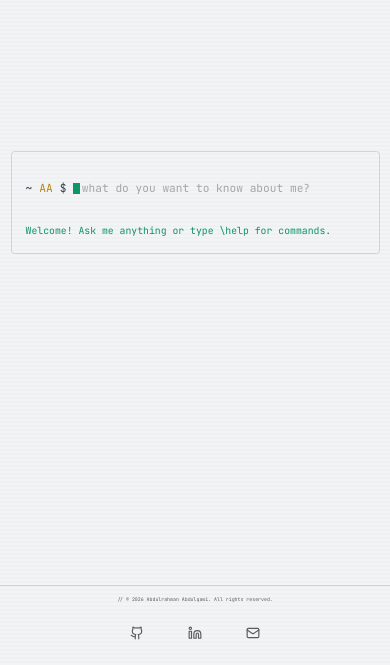
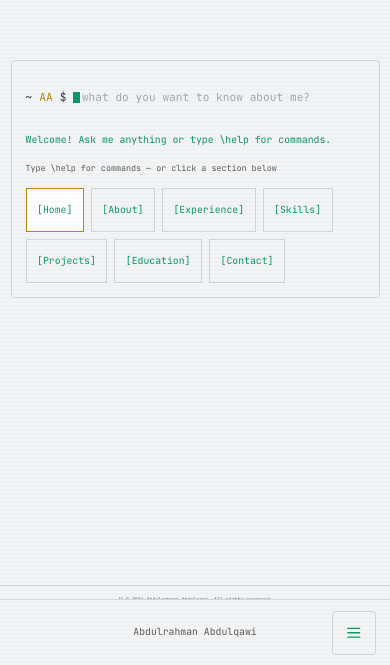
Before and after one commit to AbdulrahmanAbdulqawi/Portfolio-, a React (Vite) app: page / in a window 390 px wide. Shown: the part 179-844 px from the top of the page. Built offline with nearby package versions, Linux system fonts and the light colour scheme.

Commit message:
Mobile UX: bottom nav, menu overlay, swipe-back, boot menu; show section menu below prompt on mobile after boot
Made-with: Cursor

```diff
--- a/src/components/BootScreen.tsx
+++ b/src/components/BootScreen.tsx
@@ -3,7 +3,7 @@ import { useLang } from '../context/LanguageContext';
 import { t } from '../data/translations';
 
 const DURATION_MS = 2500;
-const LINE_INTERVAL_MS = 380;
+const LINE_INTERVAL_MS = 270;
 const FADE_MS = 400;
 
 interface BootScreenProps {
@@ -13,17 +13,17 @@ interface BootScreenProps {
 export const BootScreen: React.FC<BootScreenProps> = ({ onDone }) => {
   const { lang } = useLang();
   const tr = t(lang).boot;
+  const nav = t(lang).nav as Record<string, string>;
   const [done, setDone] = useState(false);
   const [visible, setVisible] = useState(true);
   const [lineIndex, setLineIndex] = useState(0);
   const [progress, setProgress] = useState(0);
 
+  const sectionIds = ['home', 'about', 'experience', 'skills', 'projects', 'education', 'contact'];
   const lines = [
-    { text: `> ${tr.init}`, delay: 0 },
-    { text: `> ${tr.loading} ${tr.loadingOk}`, delay: LINE_INTERVAL_MS },
-    { text: `> ${tr.mounting} ${tr.mountingOk}`, delay: LINE_INTERVAL_MS * 2 },
-    { text: `> ${tr.rendering}`, delay: LINE_INTERVAL_MS * 3 },
-    { text: `> ${tr.welcome}`, delay: LINE_INTERVAL_MS * 4 },
+    { text: `> ${tr.loading}`, delay: 0 },
+    ...sectionIds.map((id, i) => ({ text: `> ${nav[id] ?? id} ${tr.loadingOk}`, delay: LINE_INTERVAL_MS * (i + 1) })),
+    { text: `> ${tr.welcome}`, delay: LINE_INTERVAL_MS * (sectionIds.length + 1) },
   ];
 
   useEffect(() => {
--- a/src/components/ConsolePromptView.tsx
+++ b/src/components/ConsolePromptView.tsx
@@ -3,9 +3,13 @@ import { Github, Linkedin, Mail, Send } from 'lucide-react';
 import { useLang } from '../context/LanguageContext';
 import { siteConfig } from '../data/site';
 import { t } from '../data/translations';
+import { useIsMobile } from '../hooks/useIsMobile';
+import { useSwipeBack } from '../hooks/useSwipeBack';
 import { useTheme } from '../hooks/useTheme';
 import { useLanguage } from '../hooks/useLanguage';
 import { ConsoleSectionLines, type ConsoleSectionLinesRef } from './ConsoleSectionLines';
+import { MobileBottomNav } from './MobileBottomNav';
+import { MobileMenuOverlay } from './MobileMenuOverlay';
 
 type SectionId = 'home' | 'about' | 'experience' | 'skills' | 'projects' | 'education' | 'contact';
 
@@ -75,6 +79,12 @@ export const ConsolePromptView: React.FC<ConsolePromptViewProps> = ({ bootComple
   const inputRef = useRef<HTMLInputElement>(null);
   const sectionLinesRef = useRef<ConsoleSectionLinesRef>(null);
   const isExpandableSection = (id: SectionId) => ['experience', 'skills', 'projects'].includes(id);
+  const [mobileMenuOpen, setMobileMenuOpen] = useState(false);
+  const isMobile = useIsMobile();
+
+  useSwipeBack(onBack, !!selectedSection);
+
+  const showMenuBelowPrompt = menuVisible || (isMobile && bootComplete && !selectedSection);
 
   useEffect(() => {
     if (selectedSection !== 'contact') {
@@ -285,7 +295,7 @@ export const ConsolePromptView: React.FC<ConsolePromptViewProps> = ({ bootComple
   }, [showHelp, helpFocusIndex, helpItemCount, SECTIONS_FIRST_COUNT, onOpenSection]);
 
   useEffect(() => {
-    if (!menuVisible || menuItemCount === 0) return;
+    if (!showMenuBelowPrompt || menuItemCount === 0) return;
     const onKey = (e: KeyboardEvent) => {
       if (e.target === inputRef.current) return;
       if (e.key === 'ArrowRight' || e.key === 'ArrowDown') {
@@ -304,7 +314,7 @@ export const ConsolePromptView: React.FC<ConsolePromptViewProps> = ({ bootComple
     };
     window.addEventListener('keydown', onKey);
     return () => window.removeEventListener('keydown', onKey);
-  }, [menuVisible, menuFocusIndex, menuItemCount, menuItems, onOpenSection]);
+  }, [showMenuBelowPrompt, menuFocusIndex, menuItemCount, menuItems, onOpenSection]);
 
   useEffect(() => {
     if (!showStory) return;
@@ -380,7 +390,7 @@ export const ConsolePromptView: React.FC<ConsolePromptViewProps> = ({ bootComple
 
   return (
     <div className="min-h-full-viewport min-h-screen flex flex-col" style={{ backgroundColor: 'var(--color-bg)', color: 'var(--color-text)' }}>
-      <div className="section-container flex-1 flex flex-col justify-center py-6 sm:py-8 md:py-12 min-h-0 overflow-y-auto">
+      <div className="section-container flex-1 flex flex-col justify-center py-6 sm:py-8 md:py-12 min-h-0 overflow-y-auto pb-[68px] sm:pb-0">
         <div
           className="content-width space-y-4 sm:space-y-6 py-4 px-4 sm:py-4 sm:px-5"
           style={{
@@ -508,7 +518,7 @@ export const ConsolePromptView: React.FC<ConsolePromptViewProps> = ({ bootComple
               </button>
             </div>
           )}
-          {menuVisible && (
+          {showMenuBelowPrompt && (
             <>
               <p className="text-[0.6rem] sm:text-[0.7rem]" style={{ color: 'var(--color-text-muted)' }}>
                 {tr.prompt.menuHint}
@@ -783,6 +793,23 @@ export const ConsolePromptView: React.FC<ConsolePromptViewProps> = ({ bootComple
           </div>
         </div>
       </footer>
+
+      <div className="sm:hidden">
+        <MobileBottomNav
+          selectedSection={selectedSection}
+          onBack={onBack}
+          isMenuOpen={mobileMenuOpen}
+          onToggleMenu={() => setMobileMenuOpen((o) => !o)}
+        />
+        <MobileMenuOverlay
+          open={mobileMenuOpen}
+          onClose={() => setMobileMenuOpen(false)}
+          onOpenSection={(id) => {
+            onOpenSection(id);
+            setMobileMenuOpen(false);
+          }}
+        />
+      </div>
     </div>
   );
 };
--- /dev/null
+++ b/src/components/MobileBottomNav.tsx
@@ -0,0 +1,87 @@
+import React from 'react';
+import { Menu, X } from 'lucide-react';
+import { useLang } from '../context/LanguageContext';
+import { siteConfig } from '../data/site';
+import { t } from '../data/translations';
+
+export type SectionId = 'home' | 'about' | 'experience' | 'skills' | 'projects' | 'education' | 'contact';
+
+interface MobileBottomNavProps {
+  selectedSection: SectionId | null;
+  onBack: () => void;
+  onToggleMenu: () => void;
+  isMenuOpen: boolean;
+}
+
+export const MobileBottomNav: React.FC<MobileBottomNavProps> = ({
+  selectedSection,
+  onBack,
+  onToggleMenu,
+  isMenuOpen,
+}) => {
+  const { lang } = useLang();
+  const site = siteConfig[lang];
+  const tr = t(lang);
+  const navLabel = (key: string) => (tr.nav as Record<string, string>)[key] || key;
+  const centerLabel = selectedSection ? navLabel(selectedSection) : site.name;
+
+  return (
+    <nav
+      className="fixed bottom-0 left-0 right-0 sm:hidden flex items-center justify-between px-4 border-t z-40"
+      style={{
+        paddingTop: '0.75rem',
+        paddingBottom: 'max(0.75rem, env(safe-area-inset-bottom))',
+        background: 'var(--color-bg)',
+        borderColor: 'var(--color-border)',
+      }}
+      aria-label="Mobile navigation"
+    >
+      <div className="min-w-[80px] flex justify-start">
+        {selectedSection !== null ? (
+          <button
+            type="button"
+            onClick={onBack}
+            className="min-h-[44px] px-2 flex items-center touch-manipulation"
+            style={{
+              fontFamily: 'var(--font-mono)',
+              fontSize: '0.75rem',
+              color: 'var(--color-terminal)',
+              background: 'none',
+              border: 'none',
+              cursor: 'pointer',
+            }}
+            aria-label={tr.aria.back}
+          >
+            {tr.prompt.back}
+          </button>
+        ) : null}
+      </div>
+      <div
+        className="flex-1 min-w-0 truncate text-center"
+        style={{
+          fontFamily: 'var(--font-mono)',
+          fontSize: '0.7rem',
+          color: 'var(--color-text-muted)',
+        }}
+      >
+        {centerLabel}
+      </div>
+      <div className="min-w-[80px] flex justify-end">
+        <button
+          type="button"
+          onClick={onToggleMenu}
+          className="min-w-[44px] min-h-[44px] flex items-center justify-center rounded border touch-manipulation"
+          style={{
+            fontFamily: 'var(--font-mono)',
+            color: 'var(--color-terminal)',
+            borderColor: 'var(--color-border)',
+            backgroundColor: 'transparent',
+          }}
+          aria-label={isMenuOpen ? tr.aria.closeMenu : tr.aria.openMenu}
+        >
+          {isMenuOpen ? <X className="h-5 w-5" aria-hidden /> : <Menu className="h-5 w-5" aria-hidden />}
+        </button>
+      </div>
+    </nav>
+  );
+};
--- /dev/null
+++ b/src/components/MobileMenuOverlay.tsx
@@ -0,0 +1,66 @@
+import React from 'react';
+import { useLang } from '../context/LanguageContext';
+import { t } from '../data/translations';
+
+export type SectionId = 'home' | 'about' | 'experience' | 'skills' | 'projects' | 'education' | 'contact';
+
+const SECTIONS: SectionId[] = ['home', 'about', 'experience', 'skills', 'projects', 'education', 'contact'];
+
+interface MobileMenuOverlayProps {
+  open: boolean;
+  onClose: () => void;
+  onOpenSection: (sectionId: SectionId) => void;
+}
+
+export const MobileMenuOverlay: React.FC<MobileMenuOverlayProps> = ({ open, onClose, onOpenSection }) => {
+  const { lang } = useLang();
+  const tr = t(lang);
+  const navLabel = (key: string) => (tr.nav as Record<string, string>)[key] || key;
+
+  return (
+    <div
+      className={`fixed inset-0 z-50 flex flex-col sm:hidden transition-transform duration-300 ease-out ${open ? 'translate-y-0' : 'translate-y-full'}`}
+      style={{ background: 'var(--color-bg)' }}
+      aria-hidden={!open}
+    >
+      <div className="flex-1 grid grid-cols-2 gap-3 p-6 pt-12 content-center">
+        {SECTIONS.map((id) => (
+          <button
+            key={id}
+            type="button"
+            onClick={() => {
+              onOpenSection(id);
+              onClose();
+            }}
+            className="min-h-[48px] px-4 py-3 rounded border transition-colors touch-manipulation"
+            style={{
+              fontFamily: 'var(--font-mono)',
+              fontSize: '0.8rem',
+              color: 'var(--color-terminal)',
+              borderColor: 'var(--color-border)',
+              backgroundColor: 'transparent',
+            }}
+          >
+            [{navLabel(id)}]
+          </button>
+        ))}
+      </div>
+      <div className="flex justify-center pb-8" style={{ paddingBottom: 'max(2rem, env(safe-area-inset-bottom))' }}>
+        <button
+          type="button"
+          onClick={onClose}
+          className="min-h-[44px] px-6 rounded border touch-manipulation"
+          style={{
+            fontFamily: 'var(--font-mono)',
+            fontSize: '0.8rem',
+            color: 'var(--color-terminal)',
+            borderColor: 'var(--color-border)',
+            backgroundColor: 'transparent',
+          }}
+        >
+          × close
+        </button>
+      </div>
+    </div>
+  );
+};
--- /dev/null
+++ b/src/hooks/useIsMobile.ts
@@ -0,0 +1,20 @@
+import { useState, useEffect } from 'react';
+
+/** Matches Tailwind sm breakpoint: viewport width < 640px */
+const MOBILE_MEDIA = '(max-width: 639px)';
+
+export function useIsMobile(): boolean {
+  const [isMobile, setIsMobile] = useState(() =>
+    typeof window !== 'undefined' ? window.matchMedia(MOBILE_MEDIA).matches : false
+  );
+
+  useEffect(() => {
+    const m = window.matchMedia(MOBILE_MEDIA);
+    setIsMobile(m.matches);
+    const listener = () => setIsMobile(m.matches);
+    m.addEventListener('change', listener);
+    return () => m.removeEventListener('change', listener);
+  }, []);
+
+  return isMobile;
+}
--- /dev/null
+++ b/src/hooks/useSwipeBack.ts
@@ -0,0 +1,22 @@
+import { useEffect } from 'react';
+
+export function useSwipeBack(onBack: () => void, enabled: boolean): void {
+  useEffect(() => {
+    if (!enabled) return;
+    let startX = 0;
+    const onStart = (e: TouchEvent) => {
+      startX = e.touches[0].clientX;
+    };
+    const onEnd = (e: TouchEvent) => {
+      if (!e.changedTouches?.length) return;
+      const dx = e.changedTouches[0].clientX - startX;
+      if (startX < window.innerWidth * 0.25 && dx > 60) onBack();
+    };
+    document.addEventListener('touchstart', onStart, { passive: true });
+    document.addEventListener('touchend', onEnd, { passive: true });
+    return () => {
+      document.removeEventListener('touchstart', onStart);
+      document.removeEventListener('touchend', onEnd);
+    };
+  }, [enabled, onBack]);
+}
```
Also changed, not shown: src/data/translations.ts (+6 -2 lines).
